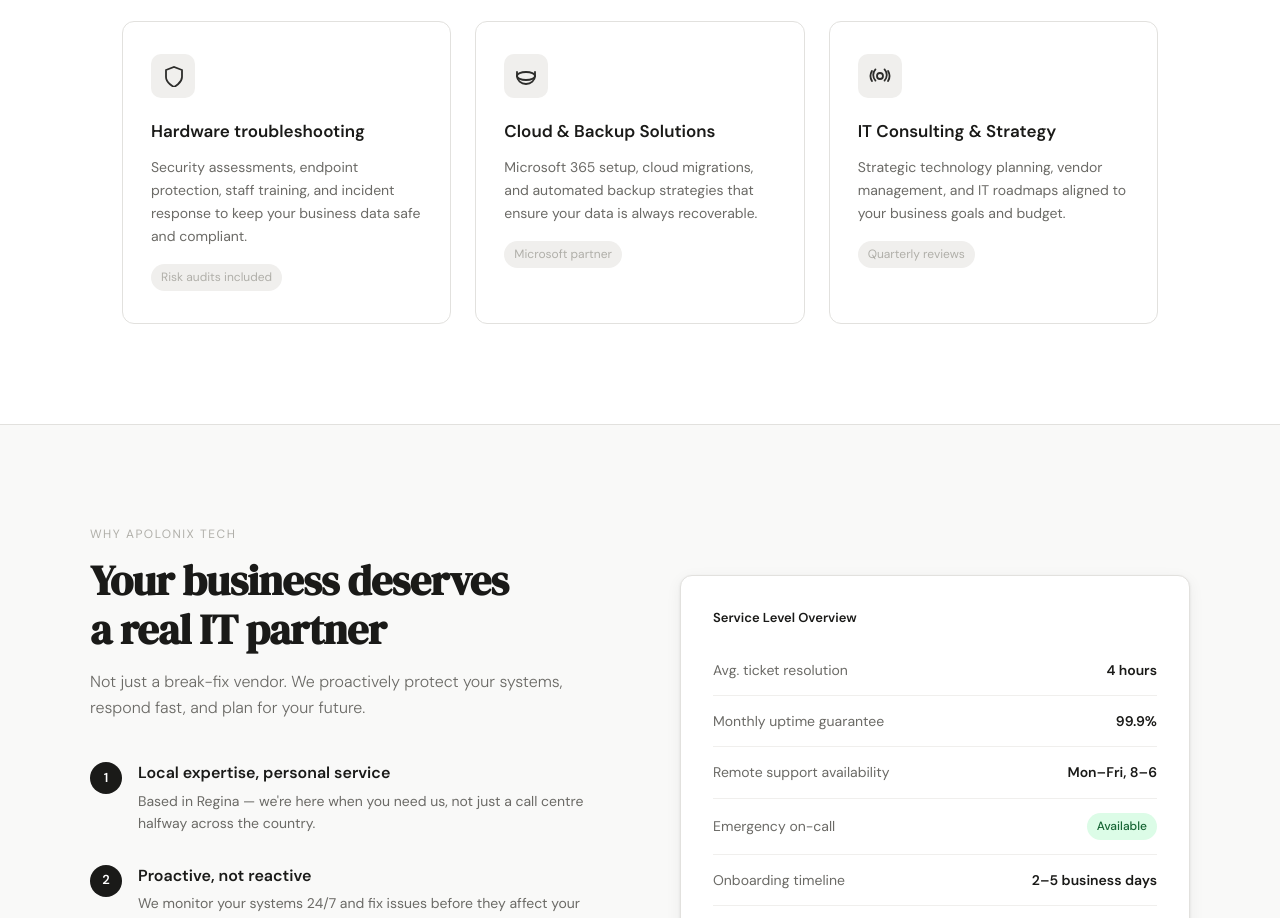
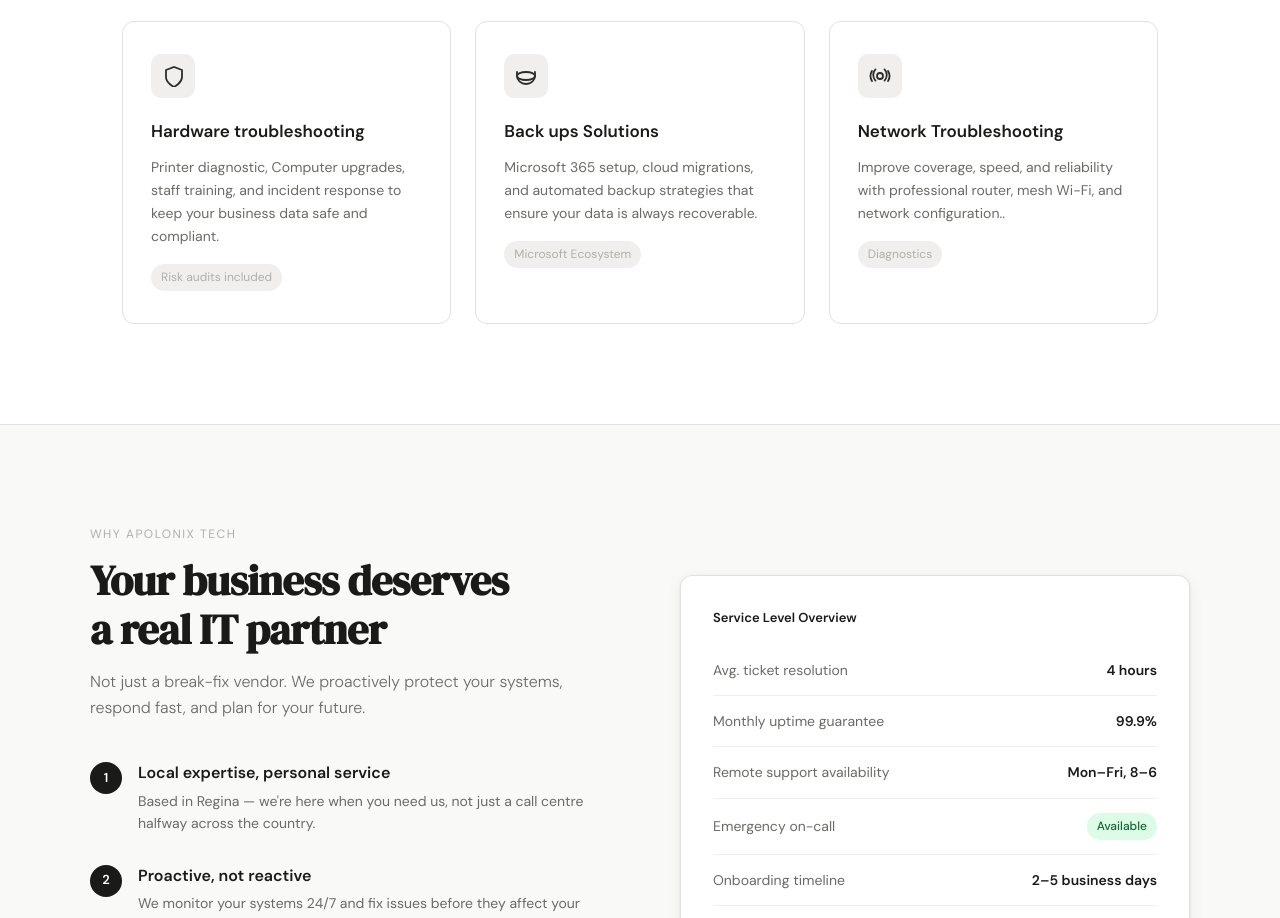
Before and after one commit to teknoanonymoush/apolonixtech, a plain HTML site: page index.html in a window 1280 px wide. Shown: the part 1525-2443 px from the top of the page. Drawn offline with Linux system fonts and the light colour scheme.

Commit message:
Update index.html

```diff
--- a/index.html
+++ b/index.html
@@ -310,7 +310,7 @@ footer{background:var(--gray-900);color:rgba(255,255,255,0.5);padding:48px 2rem
         <svg viewBox="0 0 22 22"><path d="M12 22s8-4 8-10V5l-8-3-8 3v7c0 6 8 10 8 10z"/></svg>
       </div>
       <h3>Hardware troubleshooting</h3>
-      <p>Security assessments, endpoint protection, staff training, and incident response to keep your business data safe and compliant.</p>
+      <p>Printer diagnostic, Computer upgrades, staff training, and incident response to keep your business data safe and compliant.</p>
       <span class="svc-tag">Risk audits included</span>
     </div>
 
@@ -319,9 +319,9 @@ footer{background:var(--gray-900);color:rgba(255,255,255,0.5);padding:48px 2rem
       <div class="svc-icon">
         <svg viewBox="0 0 22 22"><ellipse cx="11" cy="11" rx="9" ry="4"/><path d="M2 11c0 4.4 4 8 9 8s9-3.6 9-8"/><line x1="2" y1="11" x2="2" y2="7"/><line x1="20" y1="11" x2="20" y2="7"/></svg>
       </div>
-      <h3>Cloud & Backup Solutions</h3>
+      <h3>Back ups Solutions</h3>
       <p>Microsoft 365 setup, cloud migrations, and automated backup strategies that ensure your data is always recoverable.</p>
-      <span class="svc-tag">Microsoft partner</span>
+      <span class="svc-tag">Microsoft Ecosystem</span>
     </div>
 
     <!-- Card 6 -->
@@ -329,9 +329,9 @@ footer{background:var(--gray-900);color:rgba(255,255,255,0.5);padding:48px 2rem
       <div class="svc-icon">
         <svg viewBox="0 0 22 22"><circle cx="11" cy="11" r="3"/><path d="M19.07 5.93a10 10 0 0 1 0 10.14"/><path d="M2.93 5.93a10 10 0 0 0 0 10.14"/><path d="M15.54 4.46a8 8 0 0 1 0 11.07"/><path d="M6.46 4.46a8 8 0 0 0 0 11.07"/></svg>
       </div>
-      <h3>IT Consulting & Strategy</h3>
-      <p>Strategic technology planning, vendor management, and IT roadmaps aligned to your business goals and budget.</p>
-      <span class="svc-tag">Quarterly reviews</span>
+      <h3>Network Troubleshooting</h3>
+      <p>Improve coverage, speed, and reliability with professional router, mesh Wi-Fi, and network configuration..</p>
+      <span class="svc-tag">Diagnostics</span>
     </div>
 
   </div>
```
